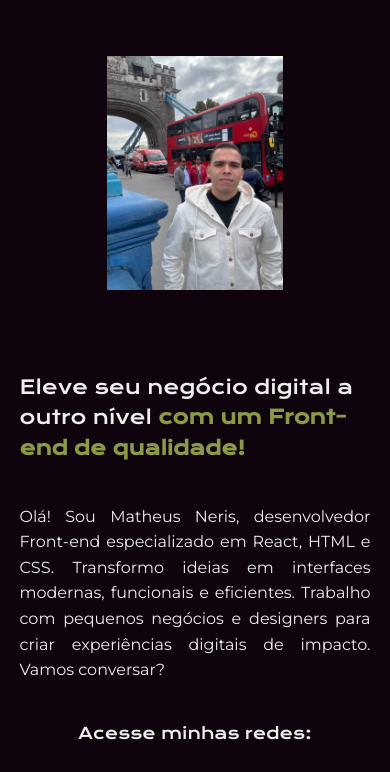
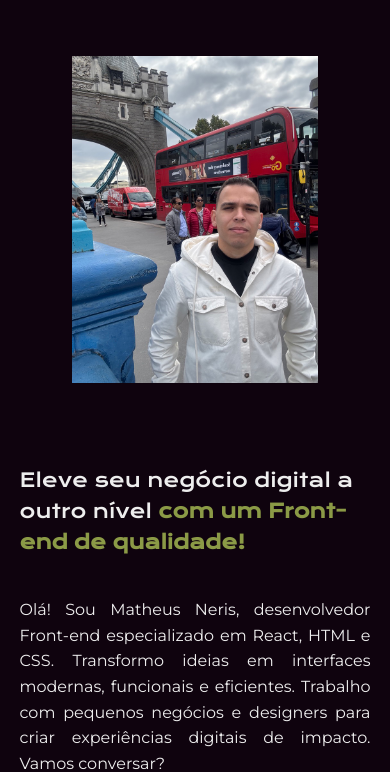
Before and after one commit to Matheus-NerisXavier/Portfolio, a plain HTML site: page index.html in a window 390 px wide. Shown: the part 71-843 px from the top of the page. Drawn offline with nearby package versions, Linux system fonts and the light colour scheme.

Commit message:
Update style.css

```diff
--- a/styles/style.css
+++ b/styles/style.css
@@ -154,4 +154,8 @@ body {
     .apresentacao__links__navegacao {
       width: 100%;
     }
+
+    .apresentacao__perfil {
+        width: 70%;
+    }
 }
```
